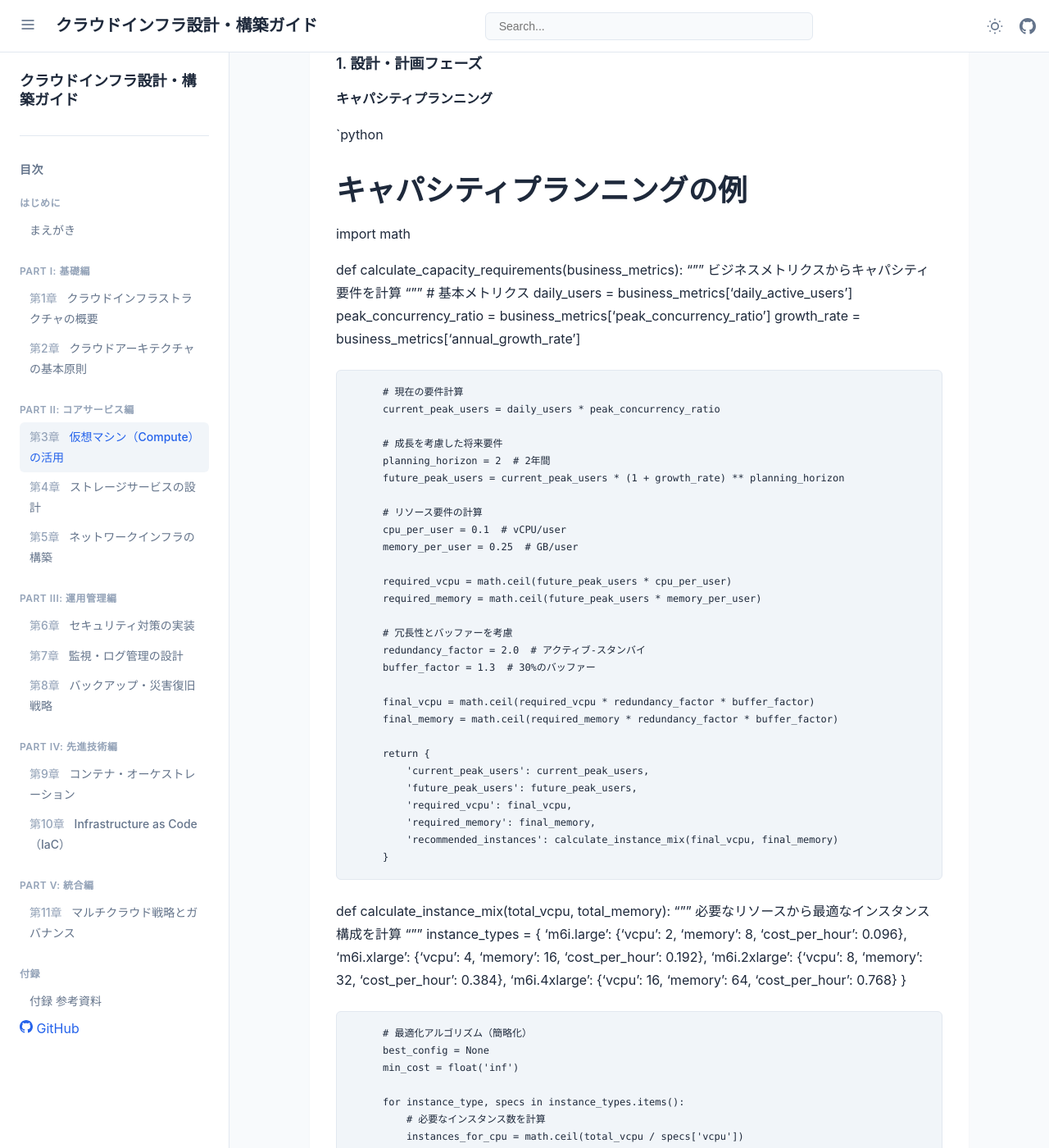
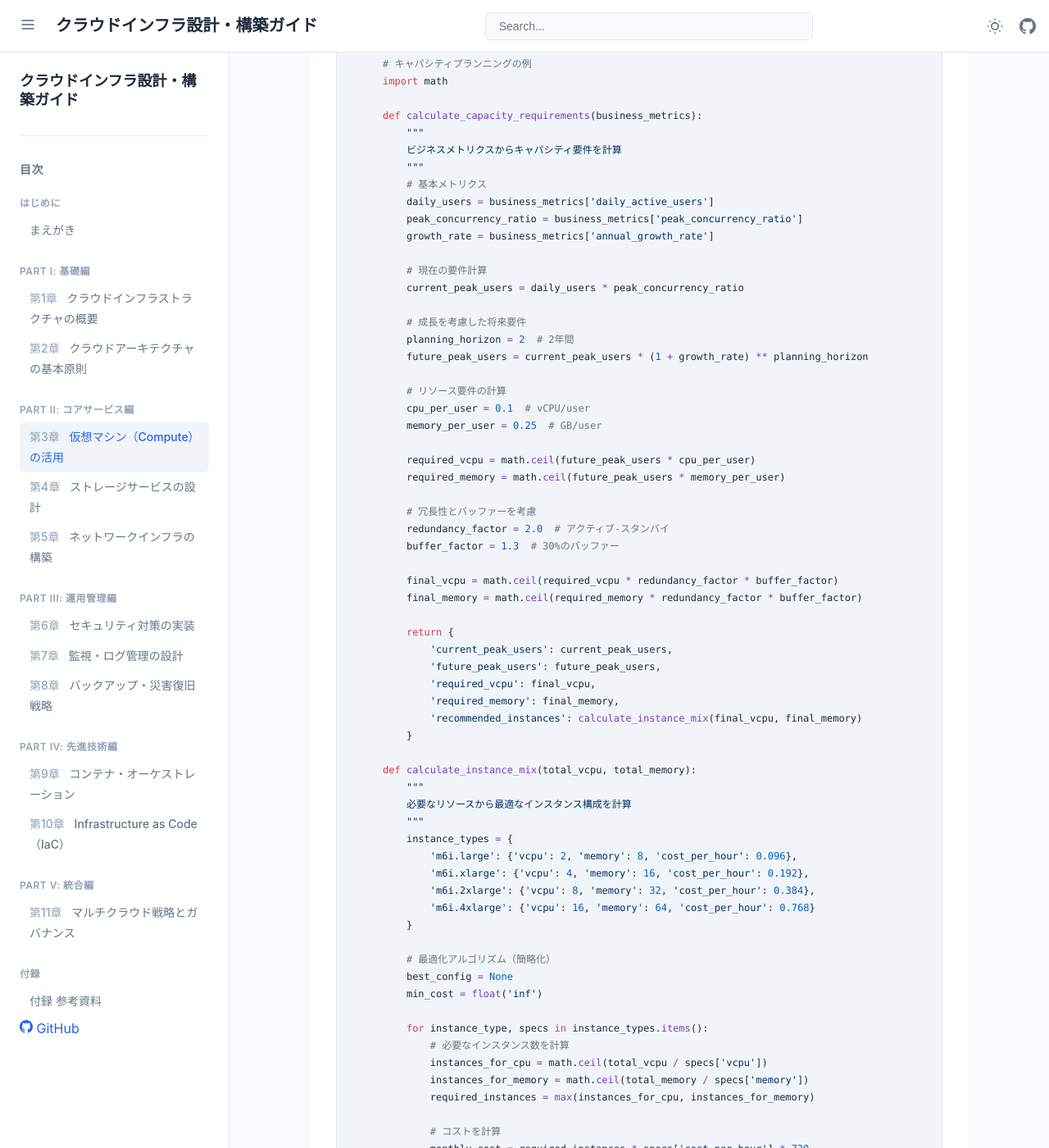
Before and after one commit to itdojp/cloud-infra-book, a Jekyll site: the page built from docs/chapter-chapter03/index.md, in a window 1280 px wide and 1400 px high, scrolled down 14927 px. Shown: the whole window at 82% size. Built offline with Jekyll 4.4.1, drawn with Linux system fonts in a browser that asks for light colours; some of the changed text lies outside the part shown.

Commit message:
Fix code block syntax issues in Chapter 3
- Replace single backticks with triple backticks for all code blocks
- Fix Python, bash, and yaml code block opening tags
- Ensure proper Jekyll markdown processing
- Fix "ワークロード分析の例" and "コスト最適化" code block alignment
- Resolve code block content appearing outside of blocks

🤖 Generated with [Claude Code](https://claude.ai/code)

Co-Authored-By: Claude <noreply@anthropic.com>

````diff
--- a/docs/chapter-chapter03/index.md
+++ b/docs/chapter-chapter03/index.md
@@ -418,7 +418,7 @@ a2-highgpu-1g (12 vCPU, 85 GiB + 1x A100): $3.673/時間
 
 **パフォーマンス要件の定量化：**
 
-`python
+```python
 # ワークロード分析の例
 workload_analysis = {
     "cpu_utilization": {
@@ -448,7 +448,7 @@ workload_analysis = {
 
 **Right-sizing の実践：**
 
-`python
+```python
 # コスト最適化の計算例
 def calculate_instance_cost(instance_type, hours_per_month=730):
     prices = {
@@ -472,7 +472,7 @@ for instance in instances:
 
 **性能評価の基準：**
 
-`bash
+```bash
 # CPU ベンチマーク
 sysbench cpu --threads=2 --time=60 run
 
@@ -639,7 +639,7 @@ License Included：
 
 **キャパシティプランニング**
 
-`python
+```python
 # キャパシティプランニングの例
 import math
 
@@ -732,7 +732,7 @@ print(f"推奨構成: {capacity_plan['recommended_instances']}")
 
 **Infrastructure as Code による自動化**
 
-`yaml
+```yaml
 # Terraform による VM プロビジョニング例
 # variables.tf
 variable "environment" {
@@ -890,7 +890,7 @@ resource "aws_autoscaling_group" "web_server" {
 
 **User Data による初期設定**
 
-`bash
+```bash
 #!/bin/bash
 # userdata.sh
 
@@ -1084,7 +1084,7 @@ log "Initialization complete"
 **Ansible による構成管理**
 
 
-`yaml
+```yaml
 # playbook.yml
 ---
 - name: Configure web servers
@@ -1160,7 +1160,7 @@ log "Initialization complete"
 
 **CloudWatch による監視設定**
 
-`python
+```python
 # monitoring_setup.py
 import boto3
 import json
@@ -1283,7 +1283,7 @@ if __name__ == "__main__":
 
 **自動化されたパッチ管理**
 
-`bash
+```bash
 #!/bin/bash
 # patch_management.sh
 
@@ -1476,7 +1476,7 @@ main "$@"
 
 **自動スケーリング設定**
 
-`python
+```python
 # auto_scaling_setup.py
 import boto3
 import json
@@ -1667,7 +1667,7 @@ if __name__ == "__main__":
 
 **安全な廃止プロセス**
 
-`python
+```python
 # instance_decommission.py
 import boto3
 import json
````
